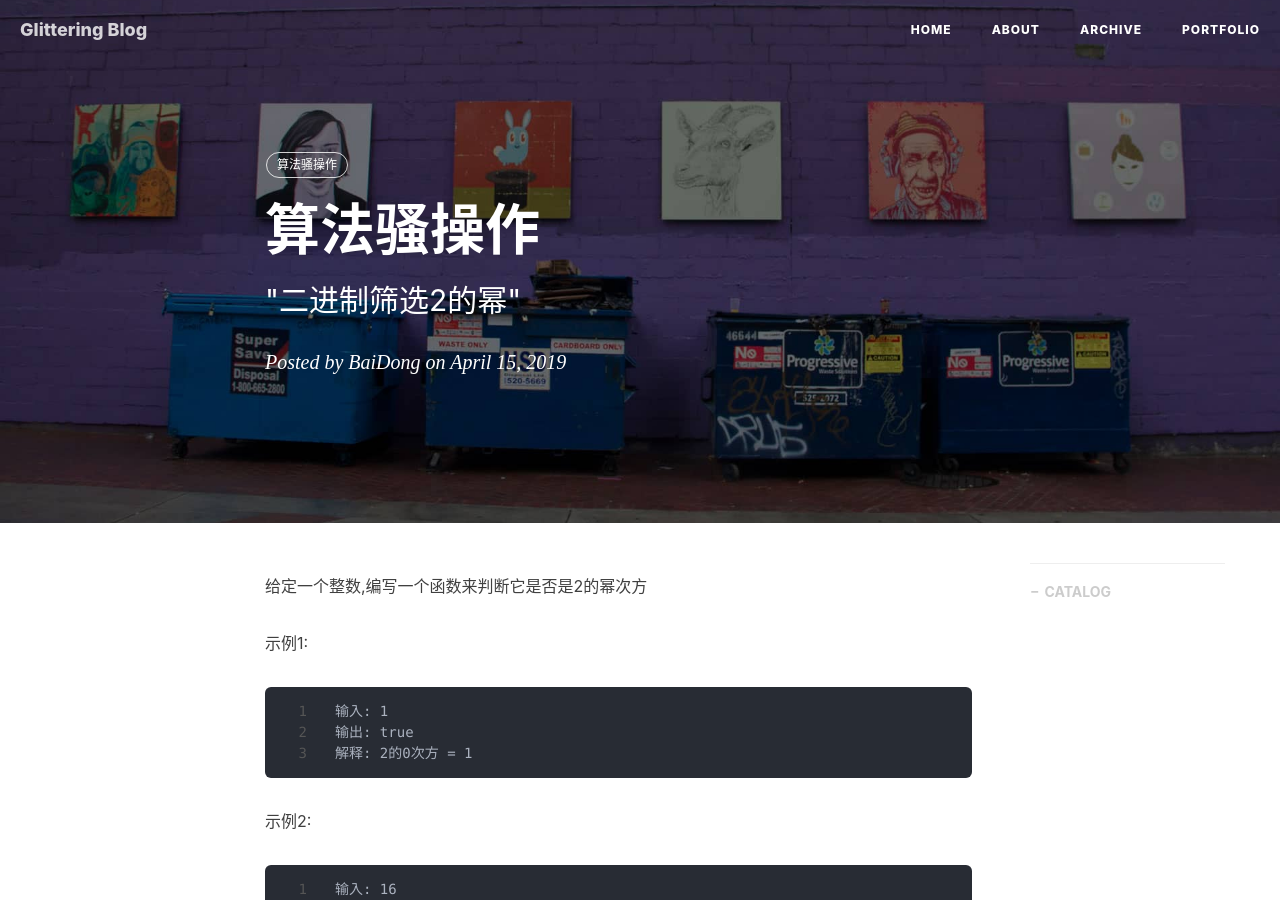
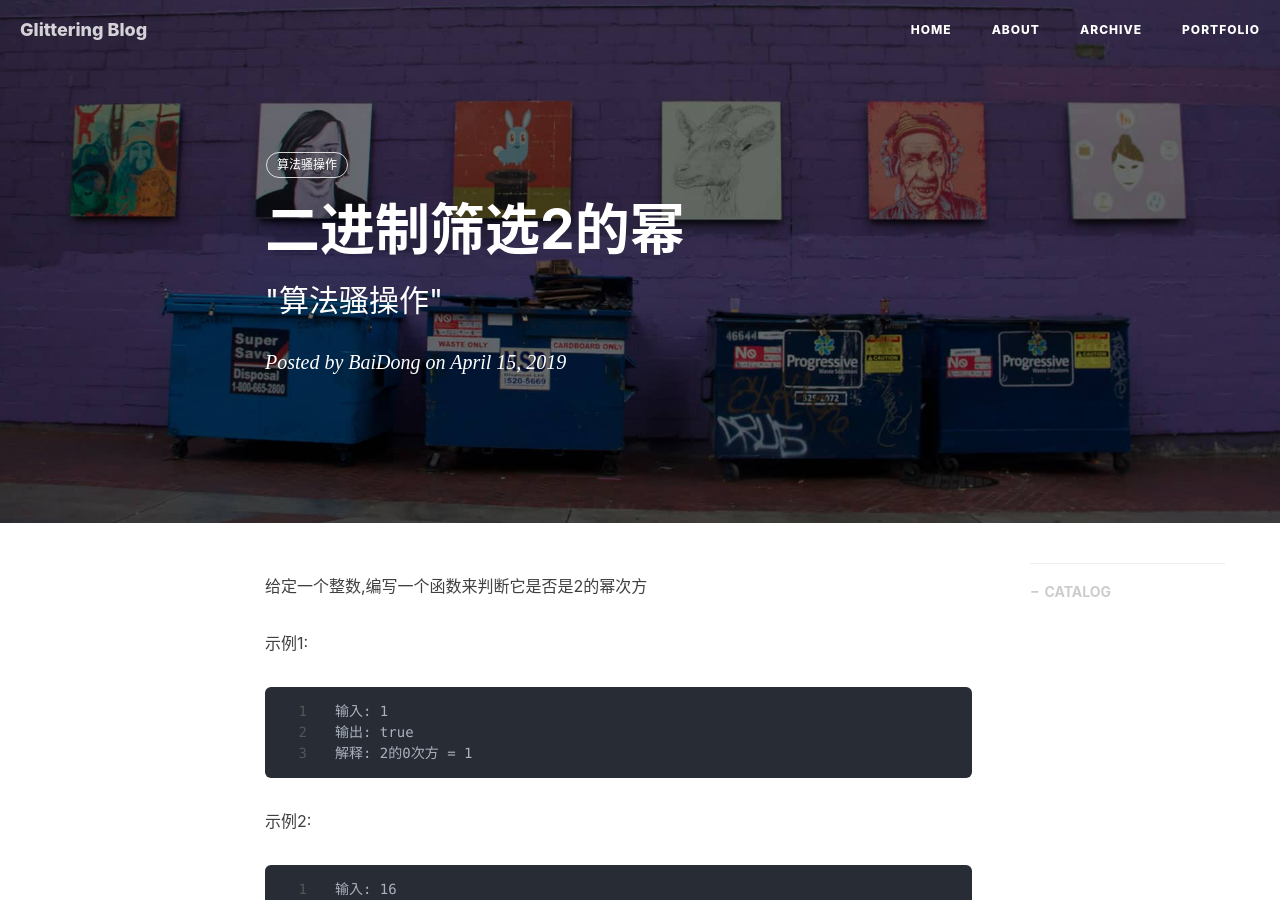
Before and after one commit to 13161231996/13161231996.github.io, a Jekyll site: the page built from _posts/2019-04-15-算法骚操作-寻找2的幂.markdown, in a window 1280 px wide and 900 px high. Built offline with Jekyll 4.4.1, drawn with Linux system fonts in a browser that asks for light colours; nearby versions of some CDN libraries; comment, search, counter and statistics services are not loaded.

```diff
--- a/_posts/2019-04-15-算法骚操作-寻找2的幂.markdown
+++ b/_posts/2019-04-15-算法骚操作-寻找2的幂.markdown
@@ -1,8 +1,8 @@
 ---
 
 layout:     post
-title:      "算法骚操作"
-subtitle:   " \"二进制筛选2的幂\""
+title:      "二进制筛选2的幂"
+subtitle:   " \"算法骚操作\""
 date:       2019-04-15 18:39:00
 author:     "BaiDong"
 header-img: "img/home-bg-art.jpg"
```
